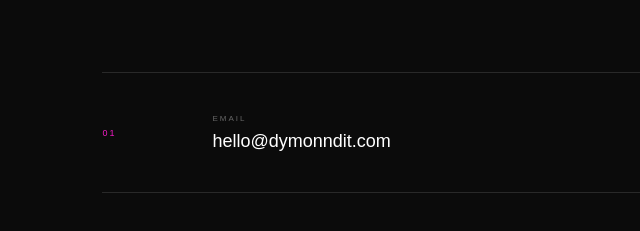
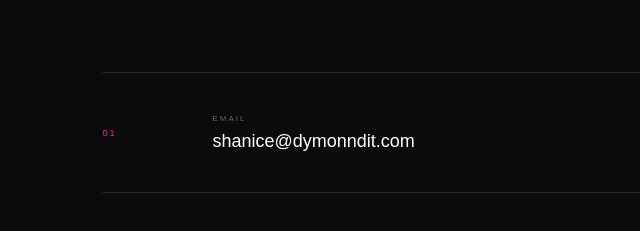
Before and after one commit to Dymonnd/DymonndITwebsite, a plain HTML site: page contact.html in a window 1280 px wide. Shown: the part 2061-2292 px from the top of the page, 0-640 px from the left. Drawn offline with Linux system fonts and the light colour scheme.

Commit message:
Update contact email address to shanice@dymonndit.com

```diff
--- a/contact.html
+++ b/contact.html
@@ -526,7 +526,7 @@
 
 
                 <a
-                    href="mailto:hello@dymonndit.com"
+                    href="mailto:shanice@dymonndit.com"
                     class="contact-option"
                 >
 
@@ -539,7 +539,7 @@
                         </small>
 
                         <strong>
-                            hello@dymonndit.com
+                            shanice@dymonndit.com
                         </strong>
 
                     </div>
```
